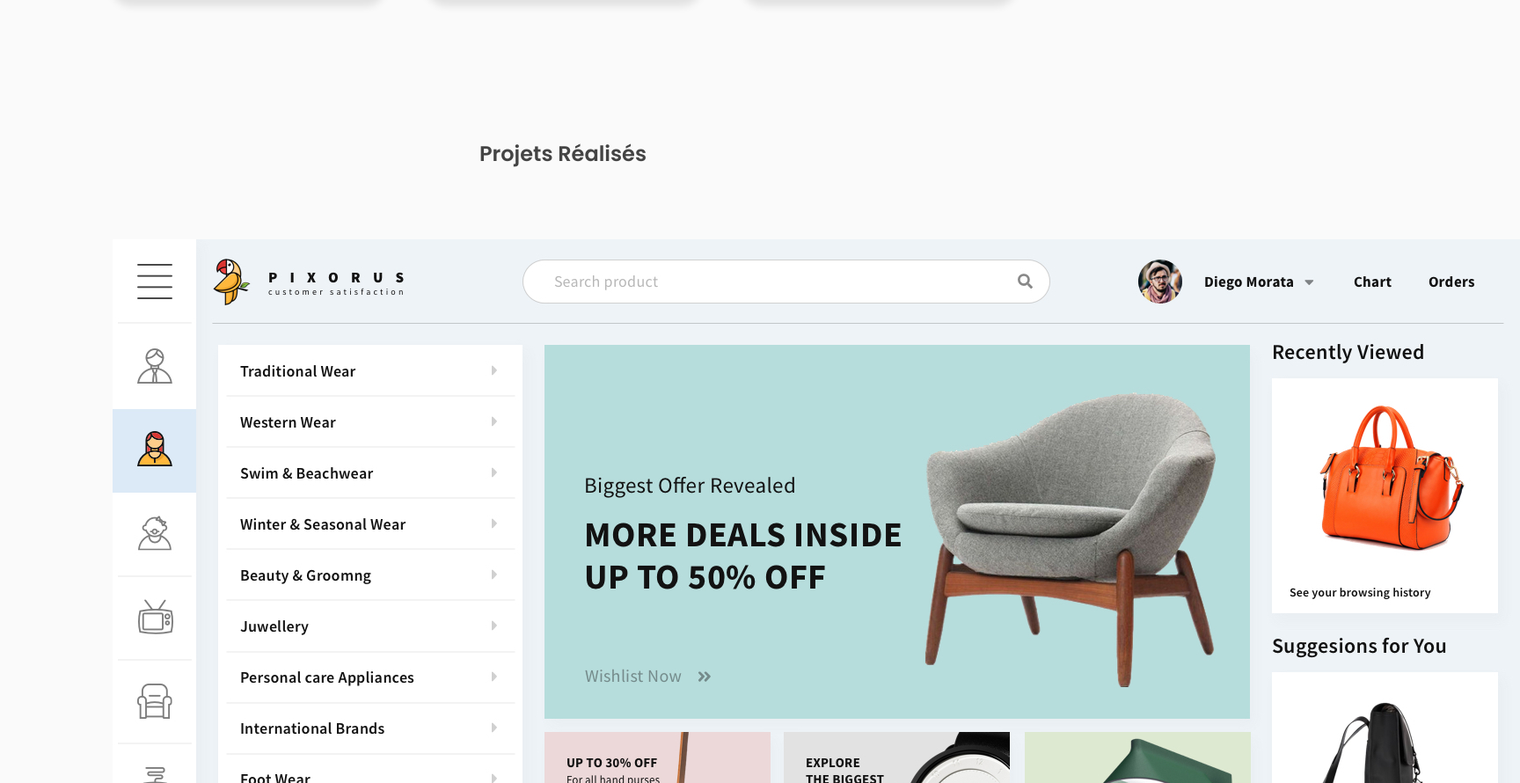
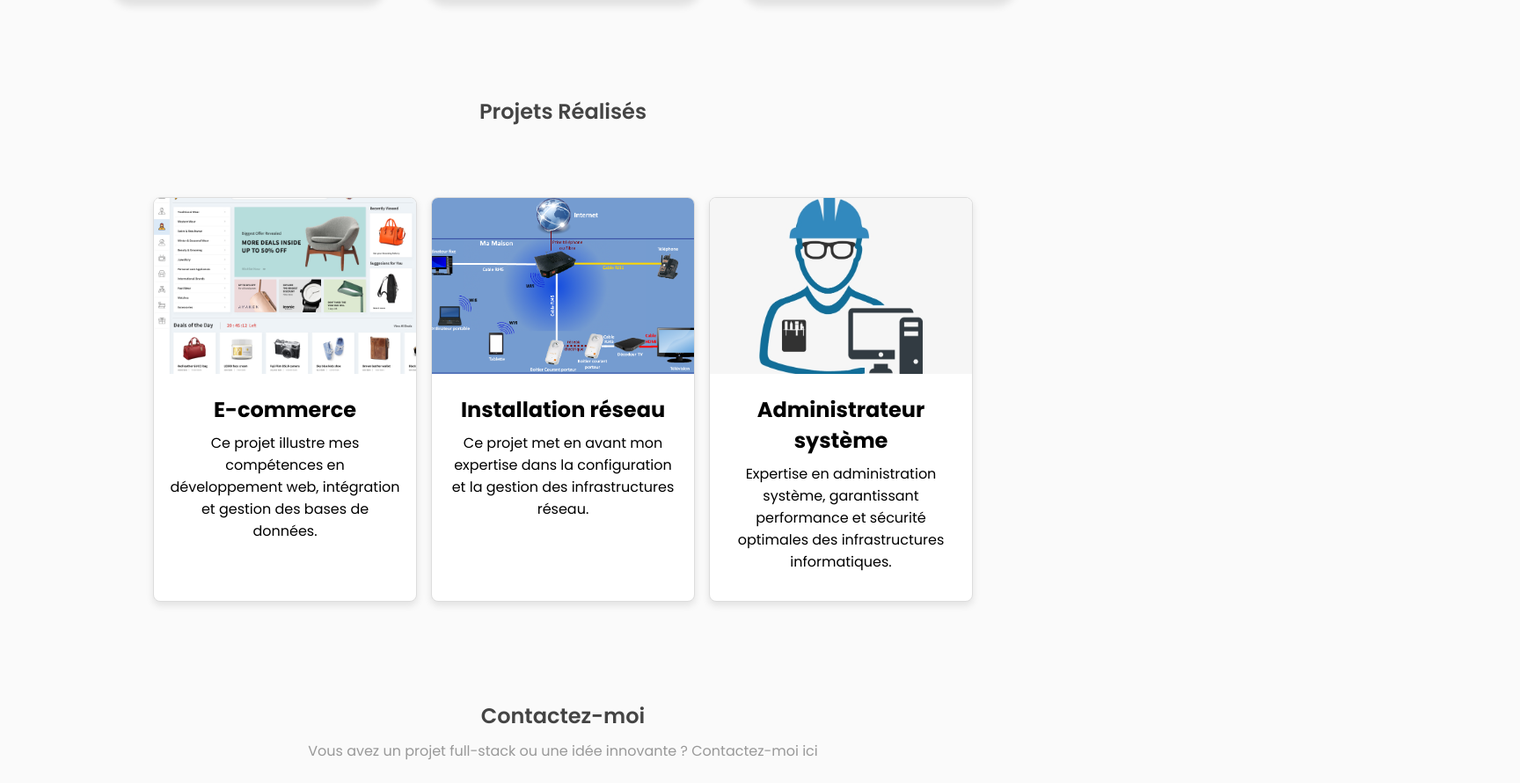
Before and after one commit to mouafo237/portfolio, a plain HTML site: page index.html in a window 1280 px wide. Shown: the part 1910-2800 px from the top of the page at 88% size, 1728 px wide, since content can reach past the window. Drawn offline with nearby package versions, Linux system fonts and the light colour scheme; some packages are replaced by stand-ins of ours; a script that the page names is missing.

Commit message:
Update style.css

```diff
--- a/style.css
+++ b/style.css
@@ -621,6 +621,58 @@ footer{
 	}
 
 }
+/* Styles pour la section des projets réalisés */
+#projects-details {
+    padding: 2rem;
+}
+
+.projects-container {
+    display: flex;
+    flex-wrap: wrap;
+    gap: 1rem;
+    justify-content: center;
+}
+
+.project-card {
+    border: 1px solid #ddd;
+    border-radius: 8px;
+    overflow: hidden;
+    width: 300px;
+    box-shadow: 0 4px 8px rgba(0, 0, 0, 0.1);
+    text-align: center;
+    background-color: #fff;
+}
+
+.project-card img.project-image {
+    width: 100%;
+    height: 200px;
+    object-fit: cover;
+}
+
+.project-info {
+    padding: 1rem;
+}
+
+.project-info h2 {
+    font-size: 1.5rem;
+    margin-bottom: 0.5rem;
+}
+
+.project-info p {
+    font-size: 1rem;
+    margin-bottom: 1rem;
+}
+
+.project-info .btn {
+    margin-top: 0.5rem;
+}
+.skills-divider {
+    border: 0;
+    height: 1px;
+    background: #ddd; /* Couleur de la barre */
+    margin: 20px 0; /* Espace autour de la barre */
+}
+
 
 /* ----- MEDIA QUERY == 540px / RESPONSIVE ----- */
 
```
